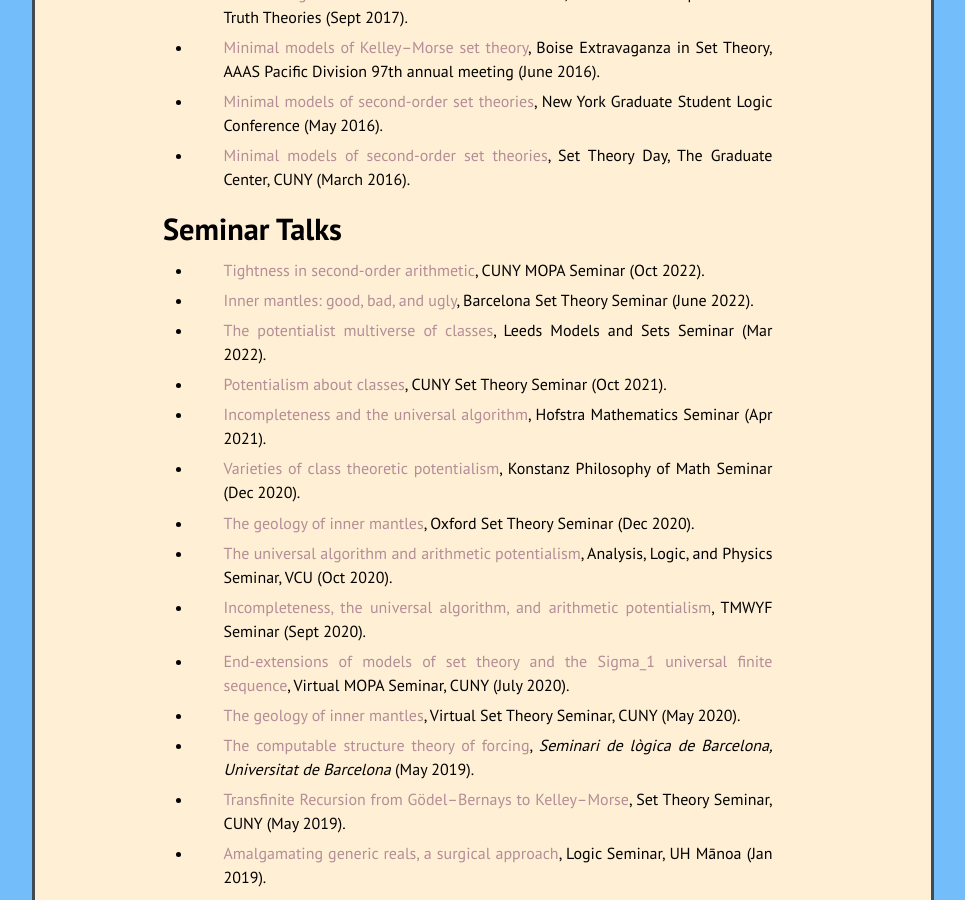
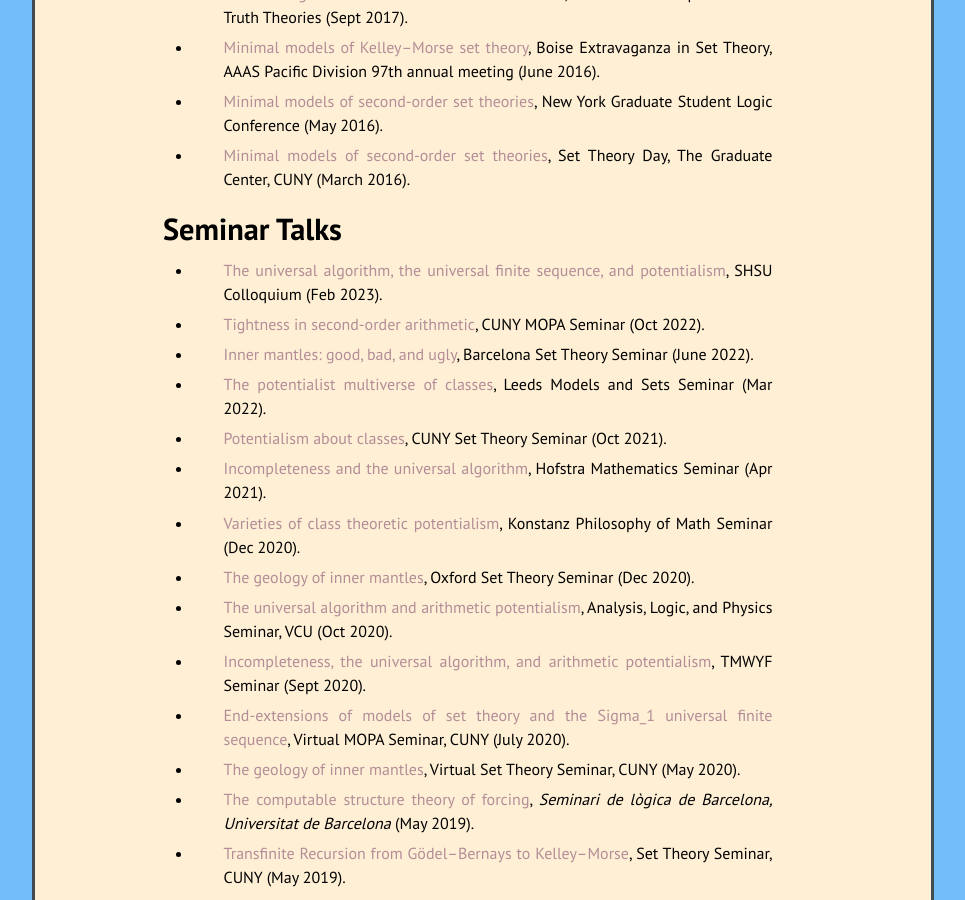
Before and after one commit to kamerynjw/kamerynjw.github.io, a Jekyll site: the page built from cv.md, in a window 1280 px wide and 900 px high, scrolled down 2229 px. Shown: the whole window, without its empty margins (157-1122 px from the left). Built offline with Jekyll 4.4.1, drawn with Linux system fonts in a browser that asks for light colours; nearby versions of some CDN libraries.

Commit message:
added shsu job talk papge

```diff
--- a/_data/semtalks.yml
+++ b/_data/semtalks.yml
@@ -1,5 +1,10 @@
 
 # seminar talks to display in talks.md
+
+- href: "2023-feb-shsu"
+  title: "The universal algorithm, the universal finite sequence, and potentialism"
+  other: "SHSU Colloquium"
+  date: "Feb 2023"
 
 - href: "2022-oct-mopa"
   title: "Tightness in second-order arithmetic"
--- /dev/null
+++ b/research/talks/2023-feb-shsu.md
@@ -0,0 +1,14 @@
+---
+layout: page
+title: "The universal algorithm, the universal finite sequence, and potentialism"
+fpermalink: /research/talks/2023-feb-shsu/
+excerpt: "This is a talk in the SHSU Math and Stats Colloquium on 2023 February 6..."
+---
+
+This is a talk in the SHSU Mathematics and Statistics Department Colloquium on 2023 February 6.
+
+[[slides]({{ page.url }}ua.pdf)]
+
+Work by mathematical logicians in the twentieth century established that the behavior of Turing machines—mathematical idealizations of computer programs—can be subject to undecidability. This undecidability can be understood from several different perspectives. Computability theoretically, there could be no general way to compute whether a Turing machine behaves a certain way. Proof theoretically, it could be that we can’t prove one way or another how a Turing machine behaves. Model theoretically, it could be that the behavior of a Turing machine depends on the world of mathematics in which it is ran. In 2011, W. Hugh Woodin discovered a striking case of the undecidability of how Turing machines behave. He produced a universal algorithm, a Turing machine whose output can be made to be anything by running it in the right world.
+
+In this talk I will talk about the undecidability behavior of Turing machines and the universal algorithm. I will discuss how similar behavior can be seen higher up in the world of infinitary mathematics, via what in joint work with Joel David Hamkins we called the universal finite sequence. Both of these universal objects enable an application of modal logic—an extension of ordinary logic originally developed by philosophers—to mathematics, in a project called potentialism.
```
Also changed, not shown: 1 other file.
